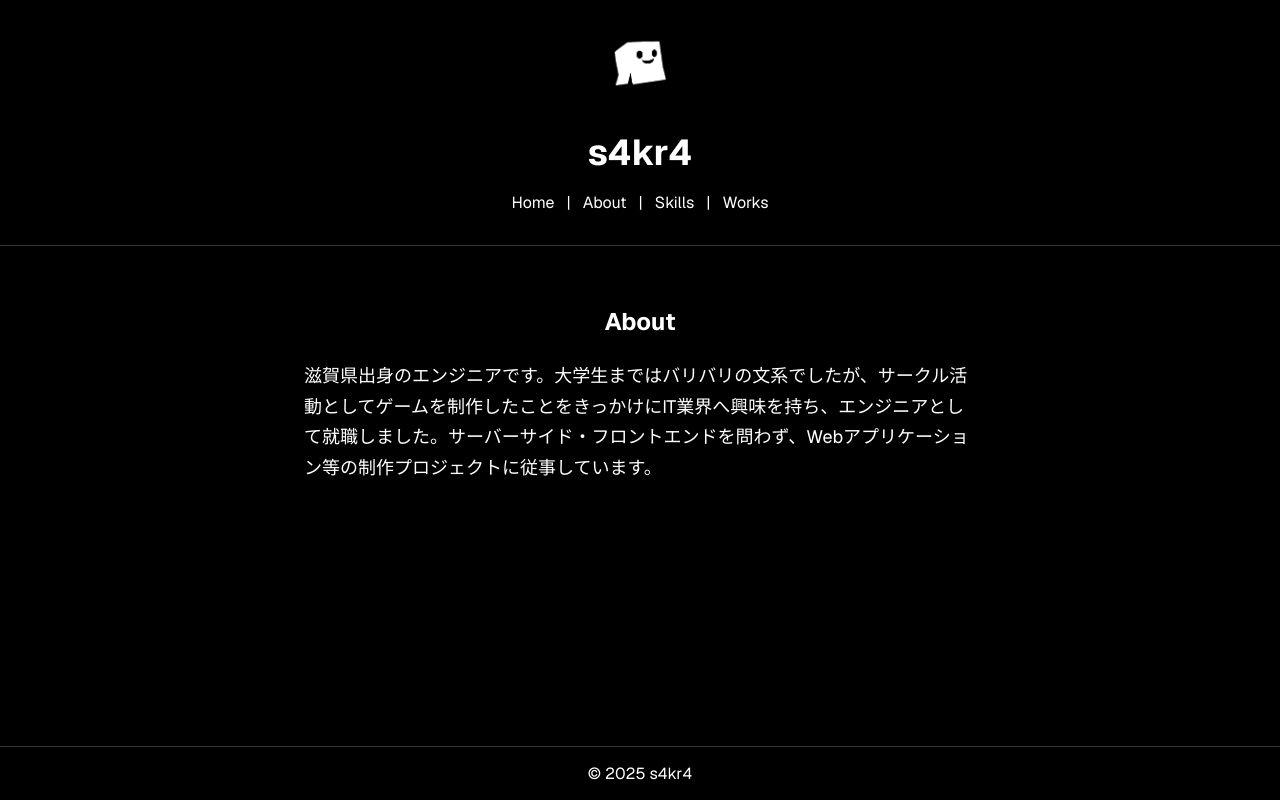
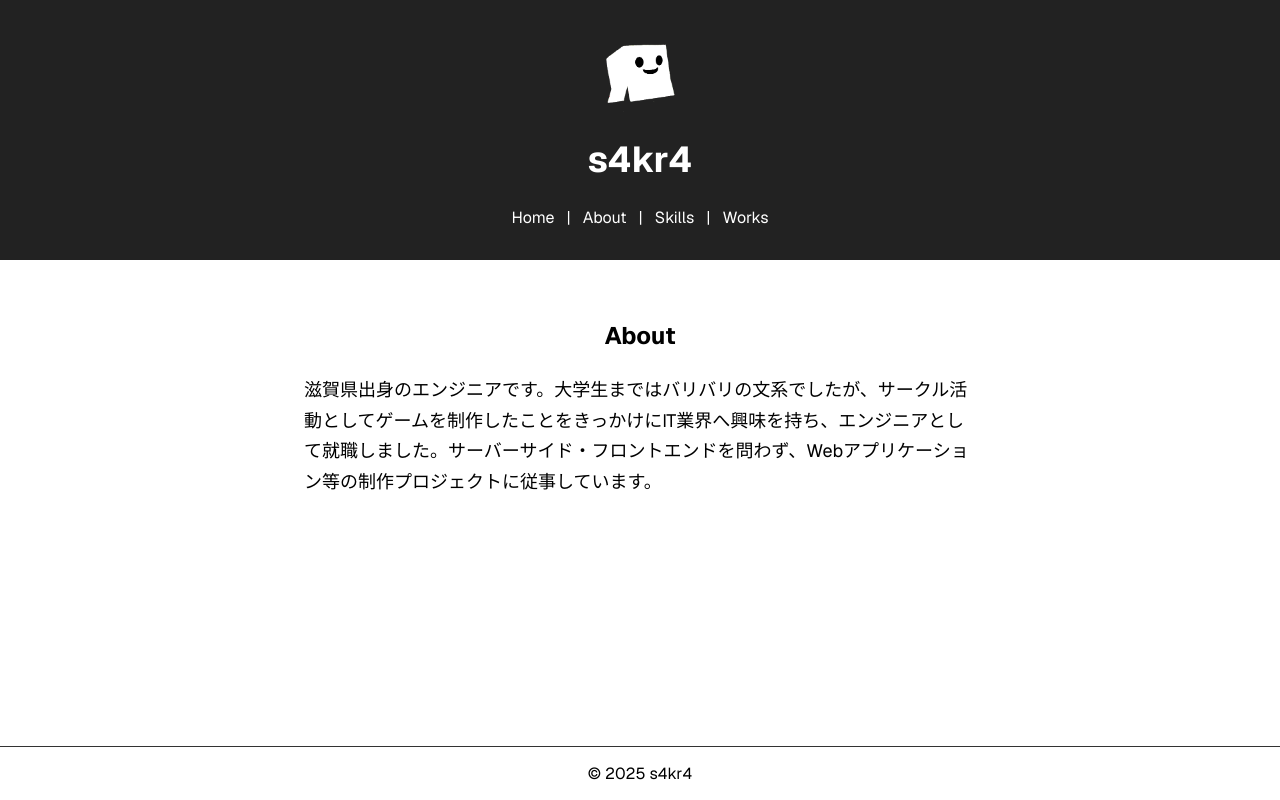
Before and after one commit to s4kr4/s4kr4.com, a Next.js app: page /about in a window 1280 px wide. Built offline with nearby package versions, Linux system fonts and the light colour scheme.

Commit message:
Update Header styles

```diff
--- a/src/app/globals.css
+++ b/src/app/globals.css
@@ -1,5 +1,5 @@
 :root {
-  --background: #000000;
+  --background: #222222;
   --foreground: #ffffff;
 }
 
--- a/src/app/layout.module.css
+++ b/src/app/layout.module.css
@@ -1,7 +1,5 @@
 .body {
   font-family: var(--font-geist-sans, Arial, Helvetica, sans-serif);
-  background-color: black;
-  color: white;
   margin: 0;
   padding: 0;
   min-height: 100vh;
--- a/src/components/Header.module.css
+++ b/src/components/Header.module.css
@@ -3,17 +3,13 @@
   flex-direction: column;
   align-items: center;
   padding: 2rem 0;
-  border-bottom: 1px solid #333;
-}
-
-.logoContainer {
-  margin-bottom: 0.5rem;
+  background-color: var(--background);
+  color: var(--foreground);
 }
 
 .title {
   font-size: 2.25rem;
   font-weight: bold;
-  margin-bottom: 1rem;
 }
 
 .nav {
--- a/src/components/Header.tsx
+++ b/src/components/Header.tsx
@@ -6,15 +6,13 @@ import styles from "./Header.module.css";
 function Header() {
   return (
     <header className={styles.header}>
-      <div className={styles.logoContainer}>
         <Image
           src="/images/icon-white-250.png"
           alt="s4kr4 logo"
-          width={60}
-          height={60}
+          width={80}
+          height={80}
           priority
         />
-      </div>
       <h1 className={styles.title}>s4kr4</h1>
       <nav className={styles.nav}>
         <Link href="/" className={styles.navLink}>
```
